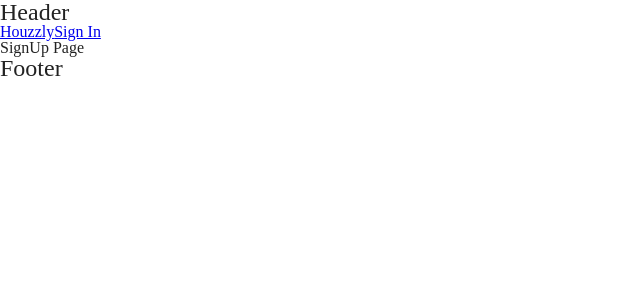
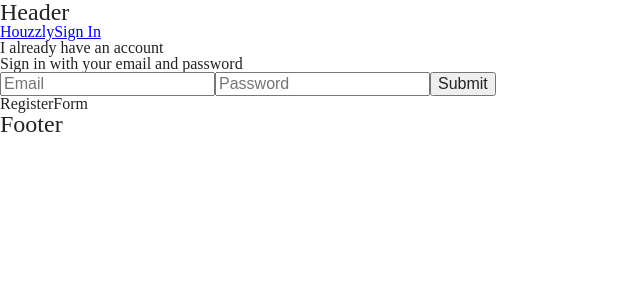
Before and after one commit to Houzzly/client, a React (Create React App) app: page /signup in a window 1280 px wide. Shown: the top 300 px of the page, without its empty margins (0-640 px from the left). Built offline with nearby package versions, Linux system fonts and the light colour scheme.

Commit message:
feat(client): Created initial sigup page

```diff
--- /dev/null
+++ b/src/views/signup/LoginForm.js
@@ -0,0 +1,49 @@
+import React from 'react';
+import useFormInput from './useFormInput';
+import validateAuth from './validateAuth';
+
+const initialState = {
+	email: '',
+	password: ''
+};
+
+const LoginForm = () => {
+	const { handleSubmit, handleChange, values, handleBlur, errors, isSumbitting } = useFormInput(
+		initialState,
+		validateAuth
+	);
+
+	return (
+		<div>
+			<div className="login">
+				<h2>I already have an account</h2>
+				<span>Sign in with your email and password</span>
+			</div>
+			<form onSubmit={handleSubmit}>
+				<input
+					name="email"
+					type="text"
+					placeholder="Email"
+					value={values.email}
+					required
+					onChange={handleChange}
+					onBlur={handleBlur}
+				/>
+				{errors.email && <p className="error-text">{errors.email}</p>}
+				<input
+					name="password"
+					type="password"
+					value={values.password}
+					placeholder="Password"
+					required
+					onChange={handleChange}
+					onBlur={handleBlur}
+				/>
+				{errors.password && <p className="error-text">{errors.password}</p>}
+				<input disabled={isSumbitting} type="submit" />
+			</form>
+		</div>
+	);
+};
+
+export default LoginForm;
--- /dev/null
+++ b/src/views/signup/RegisterForm.js
@@ -0,0 +1,7 @@
+import React from 'react';
+
+const RegisterForm = () => {
+	return <div>RegisterForm</div>;
+};
+
+export default RegisterForm;
--- a/src/views/signup/SignUp.js
+++ b/src/views/signup/SignUp.js
@@ -1,7 +1,14 @@
 import React from 'react';
+import LoginForm from './LoginForm';
+import RegisterForm from './RegisterForm';
 
-function SignUp() {
-	return <div>SignUp Page</div>;
-}
+const SignUp = () => {
+	return (
+		<div>
+			<LoginForm />
+			<RegisterForm />
+		</div>
+	);
+};
 
 export default SignUp;
--- /dev/null
+++ b/src/views/signup/useFormInput.js
@@ -0,0 +1,45 @@
+import { useState, useEffect } from 'react';
+
+function useFormInput(initialState, validate) {
+	const [ values, setValues ] = useState(initialState);
+	const [ errors, setErrors ] = useState({});
+	const [ isSumbitting, setIsSumbitting ] = useState(false);
+
+	useEffect(
+		() => {
+			if (isSumbitting) {
+				const noErrors = Object.keys(errors).length === 0;
+				if (noErrors) {
+					console.log('autenthicated', values.email, values.password);
+					setIsSumbitting(false);
+				}
+			} else {
+				setIsSumbitting(false);
+			}
+		},
+		[ errors, isSumbitting, values.email, values.password ]
+	);
+
+	function handleChange(e) {
+		setValues({
+			...values,
+			[e.target.name]: e.target.value
+		});
+	}
+
+	function handleBlur() {
+		const validationErrors = validate(values);
+		setErrors(validationErrors);
+	}
+
+	function handleSubmit(e) {
+		e.preventDefault();
+		const validationErrors = validate(values);
+		setErrors(validationErrors);
+		setIsSumbitting(true);
+	}
+
+	return { handleSubmit, handleChange, values, handleBlur, errors, isSumbitting };
+}
+
+export default useFormInput;
--- /dev/null
+++ b/src/views/signup/validateAuth.js
@@ -0,0 +1,21 @@
+function validateAuth(values) {
+	const errors = {};
+
+	// Email Errors
+	if (!values.email) {
+		errors.email = 'Email Required';
+	} else if (!/^[A-Z0-9._%+-]+@[A-Z0-9.-]+\.[A-Z]{2,}$/i.test(values.email)) {
+		errors.email = 'Invalid email address';
+	}
+
+	// Password Errors
+	if (!values.password) {
+		errors.password = 'Password Required';
+	} else if (values.password.length < 6) {
+		errors.password = 'Password must be atleast 6 characters';
+	}
+
+	return errors;
+}
+
+export default validateAuth;
```
